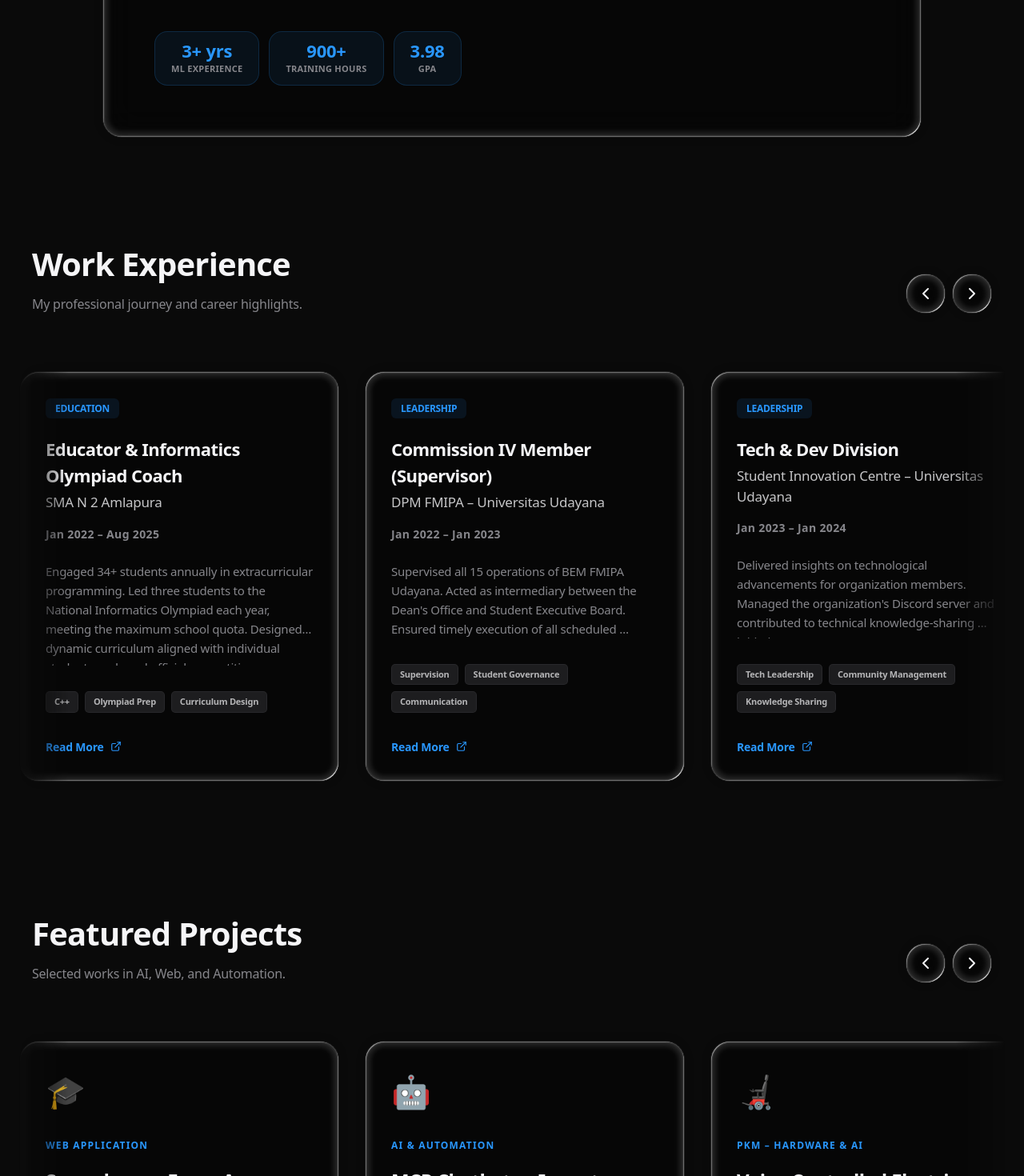
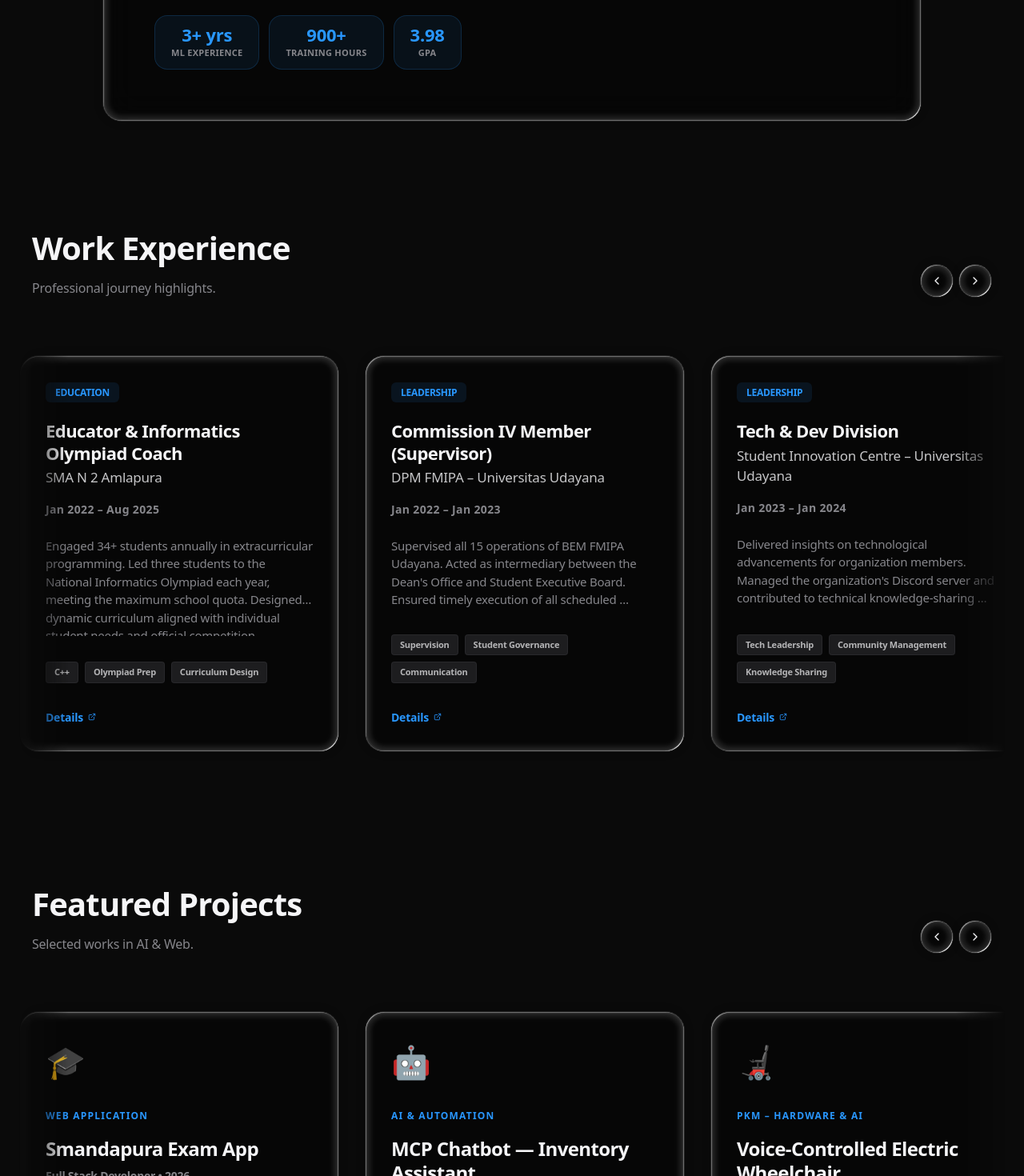
Before and after one commit to LvnnnX/Portfolio-Web-2, a React (Vite) app: page / in a window 1280 px wide. Shown: the part 1330-2800 px from the top of the page at 80% size. Built offline with nearby package versions, Linux system fonts and the light colour scheme.

Commit message:
style: optimize mobile UI across all sections

```diff
--- a/src/components/ui/AboutMe.tsx
+++ b/src/components/ui/AboutMe.tsx
@@ -8,26 +8,26 @@ const ABOUT_DATA = {
 
 export default function AboutMe() {
   return (
-    <div id="about" className="py-16 px-6 relative z-40">
+    <div id="about" className="pt-10 pb-4 md:py-16 px-3 md:px-6 relative z-40">
       <div className="max-w-5xl mx-auto">
-        <div className="liquid-glass p-10 md:p-16 !overflow-visible">
-          {/* Inner flex: text left, nametag right */}
-          <div className="flex flex-col md:flex-row items-start gap-12 md:gap-16">
+        <div className="liquid-glass pt-5 pb-2 px-5 md:p-16 !overflow-visible">
+          {/* Stack on mobile, side-by-side on desktop */}
+          <div className="flex flex-col md:flex-row items-center md:items-start gap-8 md:gap-16">
 
             {/* ── Left: bio text ──────────────────────────────── */}
             <div className="flex-1 min-w-0">
-              <h2 className="text-[36px] font-bold leading-[1.1] tracking-[-0.02em] mb-5 text-foreground">
+              <h2 className="text-[20px] md:text-[36px] font-bold leading-[1.1] tracking-[-0.02em] mb-3 md:mb-4 text-foreground text-center md:text-left">
                 {ABOUT_DATA.name}
               </h2>
-              <p className="text-[24px] font-bold text-primary mb-8 tracking-tight">
+              <p className="text-[14px] md:text-[24px] font-bold text-primary mb-4 md:mb-6 tracking-tight text-center md:text-left">
                 {ABOUT_DATA.title}
               </p>
-              <p className="text-[19px] leading-[1.75] tracking-[-0.015em] text-foreground/85 font-medium">
+              <p className="text-[12px] md:text-[19px] leading-[1.6] md:leading-[1.75] tracking-[-0.015em] text-foreground/85 font-medium text-center md:text-left">
                 {ABOUT_DATA.bio}
               </p>
 
               {/* Quick-stat pills */}
-              <div className="flex flex-wrap gap-3 mt-10">
+              <div className="flex flex-wrap justify-center md:justify-start gap-2 md:gap-3 mt-6 md:mt-8">
                 {[
                   { label: "ML Experience", value: "3+ yrs" },
                   { label: "Training Hours", value: "900+" },
@@ -35,25 +35,27 @@ export default function AboutMe() {
                 ].map(({ label, value }) => (
                   <div
                     key={label}
-                    className="flex flex-col items-center px-5 py-3 rounded-2xl"
+                    className="flex flex-col items-center px-3 py-1.5 md:px-5 md:py-3 rounded-lg md:rounded-2xl"
                     style={{
                       background: "rgba(41,151,255,0.08)",
                       border: "1px solid rgba(41,151,255,0.18)",
                     }}
                   >
-                    <span className="text-[22px] font-extrabold text-primary leading-none">{value}</span>
-                    <span className="text-[11px] text-muted-foreground font-semibold tracking-wide mt-1 uppercase">{label}</span>
+                    <span className="text-[14px] md:text-[22px] font-extrabold text-primary leading-none">{value}</span>
+                    <span className="text-[8px] md:text-[11px] text-muted-foreground font-semibold tracking-wide mt-0.5 md:mt-1 uppercase">{label}</span>
                   </div>
                 ))}
               </div>
             </div>
 
             {/* ── Right: interactive nametag ───────────────────── */}
-            <div className="flex-shrink-0 flex flex-col items-center gap-2 self-start pt-2">
-              <p className="text-[10px] uppercase tracking-[0.2em] mr-[-0.2em] text-muted-foreground font-semibold mb-1 text-center">
-                Drag me!
+            <div className="flex-shrink-0 flex flex-col items-center gap-1 self-center md:self-start pt-1">
+              <p className="text-[8px] md:text-[9px] uppercase tracking-[0.2em] mr-[-0.2em] text-muted-foreground font-semibold mb-1 text-center">
+                Drag!
               </p>
-              <Nametag />
+              <div className="scale-[0.8] md:scale-100 origin-top">
+                <Nametag />
+              </div>
             </div>
 
           </div>
--- a/src/components/ui/Experience.tsx
+++ b/src/components/ui/Experience.tsx
@@ -40,69 +40,69 @@ export default function Experience() {
   };
 
   return (
-    <div id="experience" className="py-16 px-6 relative">
+    <div id="experience" className="py-10 md:py-16 px-3 md:px-6 relative">
       <div className="max-w-7xl mx-auto">
-        <div className="flex items-end justify-between mb-12 px-4">
+        <div className="flex items-end justify-between mb-6 md:mb-12 px-2 md:px-4">
           <div>
-            <h2 className="text-[40px] font-semibold tracking-[-0.02em] text-foreground">Work Experience</h2>
-            <p className="text-muted-foreground mt-2 font-medium">My professional journey and career highlights.</p>
+            <h2 className="text-[28px] md:text-[40px] font-semibold tracking-[-0.02em] text-foreground">Work Experience</h2>
+            <p className="text-muted-foreground mt-1 md:mt-2 text-[12px] md:text-[16px] font-medium">Professional journey highlights.</p>
           </div>
-          <div className="flex gap-2">
+          <div className="flex gap-1.5">
             <button
               onClick={() => scroll("left")}
-              className="p-3 rounded-full liquid-glass hover:bg-primary/10 transition-colors"
+              className="p-1.5 md:p-3 rounded-full liquid-glass hover:bg-primary/10 transition-colors"
             >
-              <ChevronLeft />
+              <ChevronLeft size={16} md:size={20} />
             </button>
             <button
               onClick={() => scroll("right")}
-              className="p-3 rounded-full liquid-glass hover:bg-primary/10 transition-colors"
+              className="p-1.5 md:p-3 rounded-full liquid-glass hover:bg-primary/10 transition-colors"
             >
-              <ChevronRight />
+              <ChevronRight size={16} md:size={20} />
             </button>
           </div>
         </div>
 
         <div
           ref={scrollRef}
-          className="flex overflow-x-auto gap-8 pt-6 pb-8 px-4 snap-x snap-mandatory scroll-smooth [&::-webkit-scrollbar]:hidden [-ms-overflow-style:none] [scrollbar-width:none] [mask-image:linear-gradient(to_right,transparent,black_5%,black_95%,transparent)]"
+          className="flex overflow-x-auto gap-3 md:gap-8 pt-3 md:pt-6 pb-5 md:pb-8 px-2 md:px-4 snap-x snap-mandatory scroll-smooth [&::-webkit-scrollbar]:hidden [-ms-overflow-style:none] [scrollbar-width:none] [mask-image:linear-gradient(to_right,transparent,black_5%,black_95%,transparent)]"
         >
           {experiences.map((exp) => (
             <div
               key={exp.id}
-              className="min-w-[300px] md:min-w-[400px] flex flex-col liquid-glass p-8 transition-all duration-500 hover:-translate-y-2 hover:shadow-2xl cursor-pointer group snap-start"
+              className="min-w-[220px] md:min-w-[400px] flex flex-col liquid-glass p-4 md:p-8 transition-all duration-500 hover:-translate-y-2 hover:shadow-2xl cursor-pointer group snap-start"
               onClick={() => setSelectedExp(exp)}
             >
-              <div className="mb-6">
-                <span className="bg-primary/10 text-primary px-3 py-1 rounded-[6px] text-[12px] font-bold tracking-tight uppercase">
+              <div className="mb-3 md:mb-6">
+                <span className="bg-primary/10 text-primary px-2 py-0.5 md:px-3 md:py-1 rounded-[4px] md:rounded-[6px] text-[9px] md:text-[12px] font-bold tracking-tight uppercase">
                   {exp.category}
                 </span>
               </div>
 
-              <h3 className="text-[22px] font-semibold mb-1 tracking-tight text-foreground group-hover:text-primary transition-colors">
+              <h3 className="text-[15px] md:text-[22px] font-semibold mb-0.5 md:mb-1 tracking-tight text-foreground group-hover:text-primary transition-colors leading-tight">
                 {exp.role}
               </h3>
-              <p className="text-[17px] font-medium text-foreground/80 mb-4">
+              <p className="text-[13px] md:text-[17px] font-medium text-foreground/80 mb-2 md:mb-4">
                 {exp.company}
               </p>
-              <p className="text-[14px] text-muted-foreground mb-6 font-semibold tracking-wide">
+              <p className="text-[11px] md:text-[14px] text-muted-foreground mb-3 md:mb-6 font-semibold tracking-wide">
                 {exp.period}
               </p>
 
-              <p className="text-[15px] leading-[1.6] text-muted-foreground mb-8 flex-grow line-clamp-4 whitespace-pre-wrap">
+              <p className="text-[12px] md:text-[15px] leading-[1.5] text-muted-foreground mb-4 md:mb-8 flex-grow line-clamp-3 md:line-clamp-4 whitespace-pre-wrap">
                 {exp.description}
               </p>
 
-              <div className="flex flex-wrap gap-2 mt-auto">
+              <div className="flex flex-wrap gap-1 md:gap-2 mt-auto">
                 {exp.skills.slice(0, 3).map((skill: string) => (
-                  <span key={skill} className="bg-muted text-foreground/70 px-2.5 py-1 rounded-[5px] text-[11px] font-semibold border border-border/30">
+                  <span key={skill} className="bg-muted text-foreground/70 px-1.5 py-0.5 md:px-2.5 md:py-1 rounded-[4px] text-[9px] md:text-[11px] font-semibold border border-border/30">
                     {skill}
                   </span>
                 ))}
               </div>
 
-              <div className="mt-8 text-primary font-bold text-[14px] flex items-center gap-2 group-hover:translate-x-1 transition-transform">
-                Read More <ExternalLink size={14} />
+              <div className="mt-4 md:mt-8 text-primary font-bold text-[11px] md:text-[14px] flex items-center gap-1.5 group-hover:translate-x-1 transition-transform">
+                Details <ExternalLink size={10} />
               </div>
             </div>
           ))}
--- a/src/components/ui/Projects.tsx
+++ b/src/components/ui/Projects.tsx
@@ -29,71 +29,71 @@ export default function Projects() {
   };
 
   return (
-    <div id="projects" className="py-16 px-6 relative">
+    <div id="projects" className="py-10 md:py-16 px-3 md:px-6 relative">
       <div className="max-w-7xl mx-auto">
-        <div className="flex items-end justify-between mb-12 px-4">
+        <div className="flex items-end justify-between mb-6 md:mb-12 px-2 md:px-4">
           <div>
-            <h2 className="text-[40px] font-semibold tracking-[-0.02em] text-foreground">Featured Projects</h2>
-            <p className="text-muted-foreground mt-2 font-medium">Selected works in AI, Web, and Automation.</p>
+            <h2 className="text-[28px] md:text-[40px] font-semibold tracking-[-0.02em] text-foreground">Featured Projects</h2>
+            <p className="text-muted-foreground mt-1 md:mt-2 text-[12px] md:text-[16px] font-medium">Selected works in AI & Web.</p>
           </div>
-          <div className="flex gap-2">
+          <div className="flex gap-1.5">
             <button
               onClick={() => scroll("left")}
-              className="p-3 rounded-full liquid-glass hover:bg-primary/10 transition-colors"
+              className="p-1.5 md:p-3 rounded-full liquid-glass hover:bg-primary/10 transition-colors"
             >
-              <ChevronLeft />
+              <ChevronLeft size={16} md:size={20} />
             </button>
             <button
               onClick={() => scroll("right")}
-              className="p-3 rounded-full liquid-glass hover:bg-primary/10 transition-colors"
+              className="p-1.5 md:p-3 rounded-full liquid-glass hover:bg-primary/10 transition-colors"
             >
-              <ChevronRight />
+              <ChevronRight size={16} md:size={20} />
             </button>
           </div>
         </div>
 
         <div
           ref={scrollRef}
-          className="flex overflow-x-auto gap-8 pt-6 pb-8 px-4 snap-x snap-mandatory scroll-smooth [&::-webkit-scrollbar]:hidden [-ms-overflow-style:none] [scrollbar-width:none] [mask-image:linear-gradient(to_right,transparent,black_5%,black_95%,transparent)]"
+          className="flex overflow-x-auto gap-3 md:gap-8 pt-3 md:pt-6 pb-5 md:pb-8 px-2 md:px-4 snap-x snap-mandatory scroll-smooth [&::-webkit-scrollbar]:hidden [-ms-overflow-style:none] [scrollbar-width:none] [mask-image:linear-gradient(to_right,transparent,black_5%,black_95%,transparent)]"
         >
           {projects.map((project) => (
             <div
               key={project.id}
-              className="min-w-[300px] md:min-w-[400px] flex flex-col liquid-glass p-8 transition-all duration-500 hover:-translate-y-2 hover:shadow-2xl cursor-pointer group snap-start"
+              className="min-w-[220px] md:min-w-[400px] flex flex-col liquid-glass p-4 md:p-8 transition-all duration-500 hover:-translate-y-2 hover:shadow-2xl cursor-pointer group snap-start"
               onClick={() => setSelectedProject(project)}
             >
-              <div className="text-[40px] mb-6 transform transition-transform group-hover:scale-110 duration-300">
+              <div className="text-[24px] md:text-[40px] mb-3 md:mb-6 transform transition-transform group-hover:scale-110 duration-300">
                 {project.emoji}
               </div>
 
-              <div className="mb-4">
-                <span className="text-[12px] font-bold text-primary tracking-widest uppercase">
+              <div className="mb-2 md:mb-4">
+                <span className="text-[9px] md:text-[12px] font-bold text-primary tracking-widest uppercase">
                   {project.category}
                 </span>
               </div>
 
-              <h3 className="text-[24px] font-bold mb-2 tracking-tight text-foreground transition-colors group-hover:text-primary">
+              <h3 className="text-[16px] md:text-[24px] font-bold mb-1 md:mb-2 tracking-tight text-foreground transition-colors group-hover:text-primary leading-tight">
                 {project.title}
               </h3>
 
-              <p className="text-[14px] font-semibold text-muted-foreground mb-6">
+              <p className="text-[12px] md:text-[14px] font-semibold text-muted-foreground mb-3 md:mb-6">
                 {project.role} • {project.period}
               </p>
 
-              <p className="text-[15px] leading-[1.6] text-muted-foreground mb-8 flex-grow line-clamp-4">
+              <p className="text-[12px] md:text-[15px] leading-[1.5] text-muted-foreground mb-4 md:mb-8 flex-grow line-clamp-3 md:line-clamp-4">
                 {Array.isArray(project.description) ? project.description[0] : project.description}
               </p>
 
-              <div className="flex flex-wrap gap-2 mt-auto">
+              <div className="flex flex-wrap gap-1 md:gap-2 mt-auto">
                 {project.techStack.slice(0, 3).map((tech) => (
-                  <span key={tech} className="bg-muted px-3 py-1.5 rounded-[6px] text-[11px] font-bold text-foreground/60 border border-border/20">
+                  <span key={tech} className="bg-muted px-2 py-0.5 md:px-2.5 md:py-1 rounded-[4px] md:rounded-[6px] text-[9px] md:text-[11px] font-bold text-foreground/60 border border-border/20">
                     {tech}
                   </span>
                 ))}
               </div>
 
-              <div className="mt-8 text-primary font-bold text-[14px] flex items-center gap-2 group-hover:translate-x-1 transition-transform">
-                Read More <ExternalLink size={14} />
+              <div className="mt-4 md:mt-8 text-primary font-bold text-[11px] md:text-[14px] flex items-center gap-1.5 group-hover:translate-x-1 transition-transform">
+                Details <ExternalLink size={10} />
               </div>
             </div>
           ))}
--- a/src/index.css
+++ b/src/index.css
@@ -4,6 +4,7 @@
 
 html {
   scroll-behavior: smooth;
+  scroll-padding-top: 100px;
 }
 
 @theme {
```
Also changed, not shown: src/components/ui/Contact.tsx (+20 -7 lines), src/components/ui/Navigation.tsx (+47 -17 lines), src/components/ui/Skills.tsx (+11 -11 lines), src/components/ui/Tools.tsx (+9 -9 lines).
